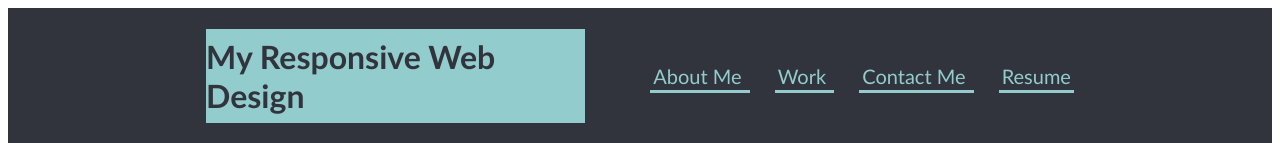
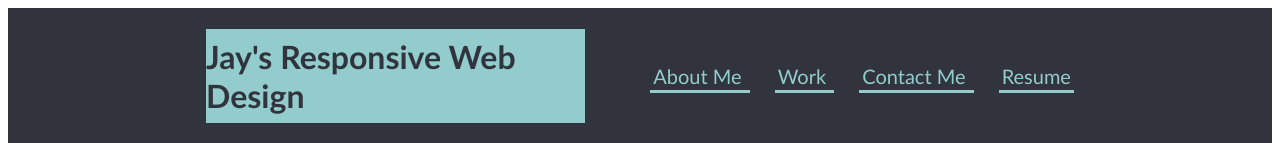
Before and after one commit to jak3ster/My-Responsive-Web-Design, a plain HTML site: page index.html in a window 1280 px wide. Shown: the top 143 px of the page. Drawn offline with Linux system fonts and the light colour scheme.

```diff
--- a/index.html
+++ b/index.html
@@ -1,7 +1,7 @@
 <!DOCTYPE html>
 <html lang="en-us">
 <head>
-    <title>My Responsive Web Design Advanced CSS - HW02</title>
+    <title>Jay's Responsive Web Design Advanced CSS - HW02</title>
     <meta charset="UTF-8" />
     <meta name="viewport" content="width=device-width, initial-scale=1" />
     <link rel="stylesheet" type="text/css" href="./assets/css/style.css" />
@@ -9,7 +9,7 @@
 <body>
     <header class="header">
         <div class="links">
-            <h1 id="responsive-wb">My Responsive Web Design</h1>
+            <h1 id="responsive-wb">Jay's Responsive Web Design</h1>
             <nav>
                 <ul>
                     <li>
```
Also changed, not shown: 1 other file.
